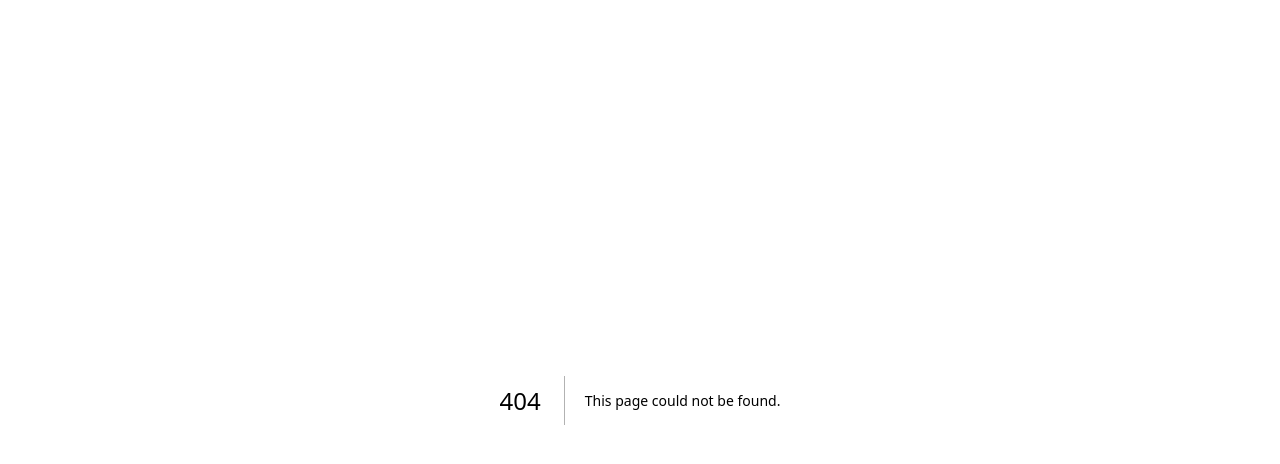
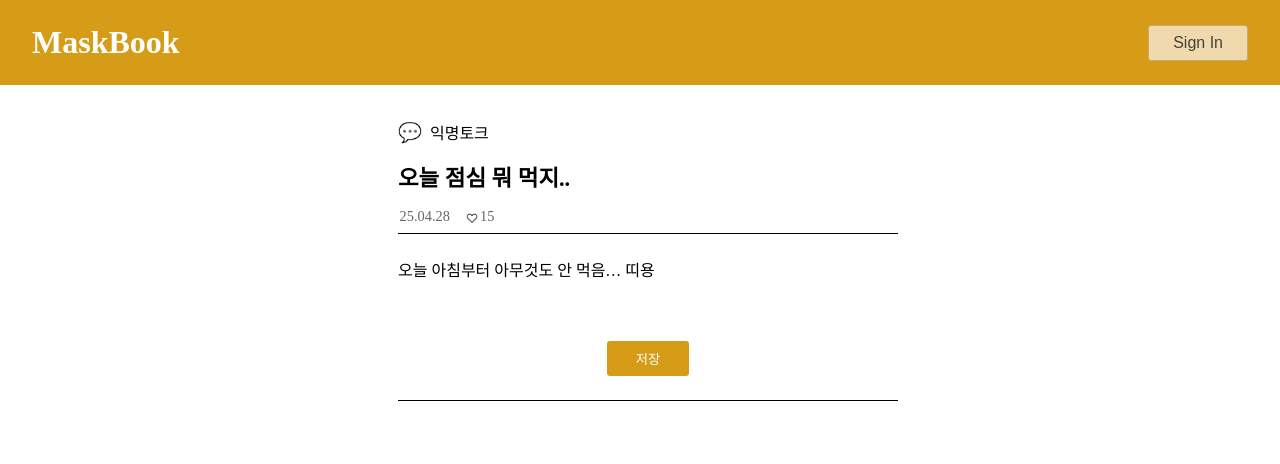
Before and after one commit to bsh8798/sdev3-maskbook, a Next.js app: page /post/1 in a window 1280 px wide. Before the commit this address had no page. Shown: the top 464 px of the page. Built offline with nearby package versions, Linux system fonts and the light colour scheme.

Commit message:
add post detail

```diff
--- /dev/null
+++ b/app/post/[id]/page.tsx
@@ -0,0 +1,190 @@
+'use client';
+
+import Image from 'next/image';
+import styled from 'styled-components';
+
+const postInfo = {
+  title: '오늘 점심 뭐 먹지..',
+  date: '25.04.28',
+  content: '오늘 아침부터 아무것도 안 먹음… 띠용',
+  liked: 15,
+};
+
+export default function PostDetail() {
+  return (
+    <>
+      <TopBar>
+        <Logo>MaskBook</Logo>
+        <SignIn>Sign In</SignIn>
+      </TopBar>
+
+      <Main>
+        {/* ───── 좌측(본문) ───── */}
+        <Article>
+          <CategoryRow>
+            <Icon>💬</Icon>
+            <span>익명토크</span>
+          </CategoryRow>
+
+          <Title>{postInfo.title}</Title>
+
+          <MetaRow>
+            <DateSpan>{postInfo.date}</DateSpan>
+            <LikeImage
+                  src="/heart.png"
+                  alt=""
+                  width={12}
+                  height={12}
+                />
+            <LikeSpan>{postInfo.liked}</LikeSpan>
+          </MetaRow>
+
+          <Divider />
+          <ContentSpan>
+
+          <Content>{postInfo.content}</Content>
+
+          <SaveButton>저장</SaveButton>
+          </ContentSpan>
+
+          <Divider />
+        </Article>
+
+      </Main>
+    </>
+  );
+}
+
+/* ---------------- styled-components ---------------- */
+
+const TopBar = styled.header`
+  position: fixed;
+  top: 0;
+  left: 0;
+  width: 100%;
+  padding: 1.5rem 2rem;
+  background: #d79c17;
+  display: flex;
+  justify-content: space-between;
+  align-items: center;
+  box-sizing: border-box;
+  z-index: 1000;
+`;
+
+const Logo = styled.h1`
+  font-family: 'Times New Roman', serif;
+  font-size: 2rem;
+  font-weight: 600;
+  color: #fff;
+  margin: 0;
+`;
+
+const SignIn = styled.button`
+  padding: 0.5rem 1.5rem;
+  background: #efd9ad;
+  border: 1px solid #cba86d;
+  border-radius: 3px;
+  font-size: 1rem;
+  cursor: pointer;
+  color: rgba(0, 0, 0, 0.7);
+  transition: 0.2s;
+
+  &:hover {
+    background: #f5e5c5;
+  }
+`;
+
+const Main = styled.main`
+  display: flex;
+  justify-content:center;
+  max-width: 1000px;
+  margin: 3rem auto;
+  margin-top: 120px; /* 헤더 높이만큼 여백 */
+  padding: 0 2rem;
+`;
+
+/* ──── 본문 영역 ──── */
+
+const Article = styled.article`
+  display: flex;
+  flex-direction: column;
+  width:500px;
+`;
+
+const CategoryRow = styled.div`
+  display: flex;
+  align-items: center;
+  gap: 0.5rem;
+  font-weight: 500;
+  margin-bottom:1rem;
+`;
+
+const Icon = styled.span`
+  font-size: 1.2rem;
+`;
+
+const Title = styled.h2`
+  font-size: 1.4rem;
+  font-weight: 700;
+  margin: 0;
+  margin-bottom:1rem;
+`;
+
+const MetaRow = styled.div`
+  display: flex;
+  align-items:center;
+  font-size: 0.9rem;
+  color: #666;
+`;
+
+const DateSpan = styled.span`
+  margin-left:0.1rem;
+  margin-right:1rem;
+`;
+
+const LikeImage = styled(Image)`
+  margin-top:2px;
+  margin-right:2px;
+`;
+
+
+const LikeSpan = styled.span`
+  margin-right:0.8rem;
+
+`
+
+const Divider = styled.hr`
+  border: none;
+  border-top: 1px solid #000;
+  margin: 0.5rem 0;
+`;
+
+const ContentSpan = styled.span`
+  min-height:150px;
+  display:flex;
+  flex-direction:column;
+  justify-content:space-between;
+`;
+
+
+const Content = styled.p`
+  font-size: 1rem;
+  line-height: 1.6;
+  white-space: pre-wrap;
+`;
+
+const SaveButton = styled.button`
+  align-self: center;
+  padding: 0.5rem 1.8rem;
+  background: #d79c17;
+  color: #fff;
+  border: none;
+  border-radius: 3px;
+  cursor: pointer;
+  transition: 0.2s;
+  margin: 2rem 0 1rem 0;
+
+  &:hover {
+    background: #c28a14;
+  }
+`;
```
Also changed, not shown: public/heart.png (added).
